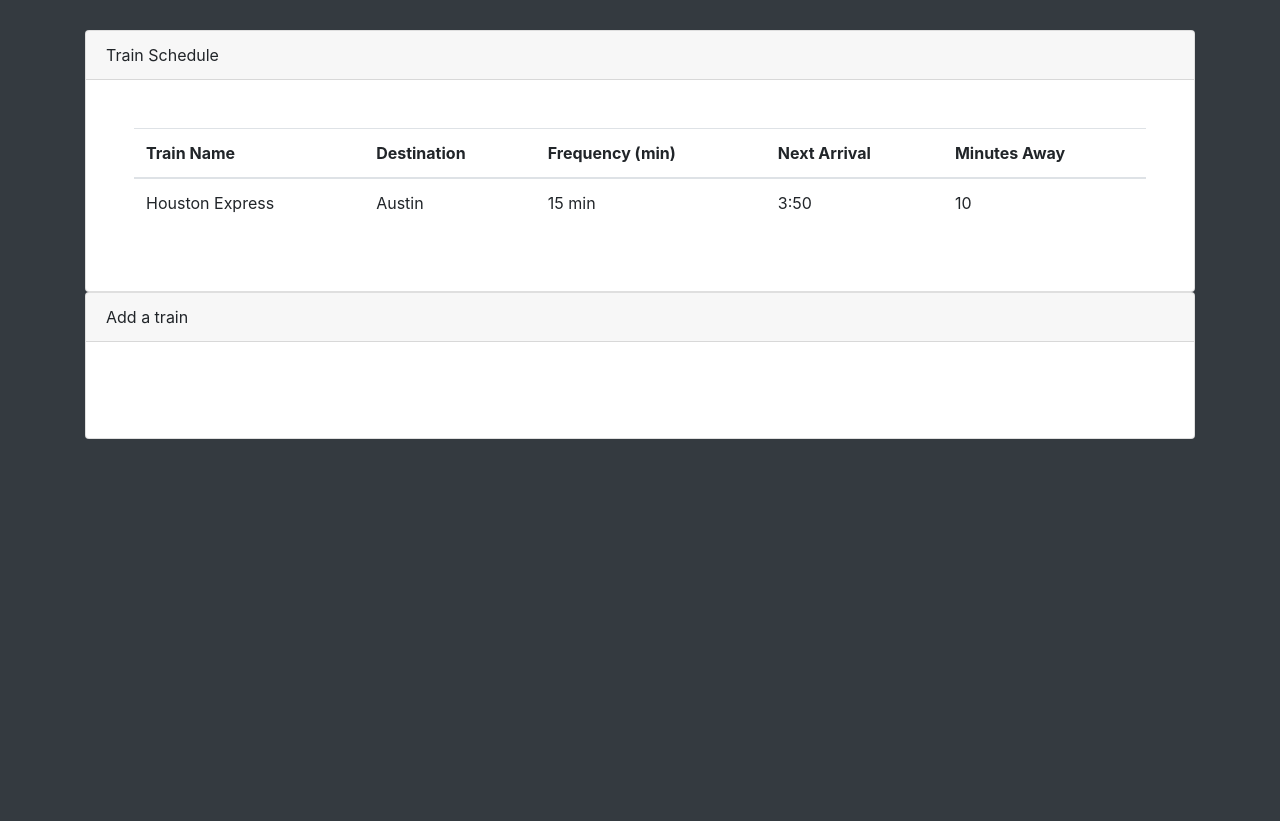
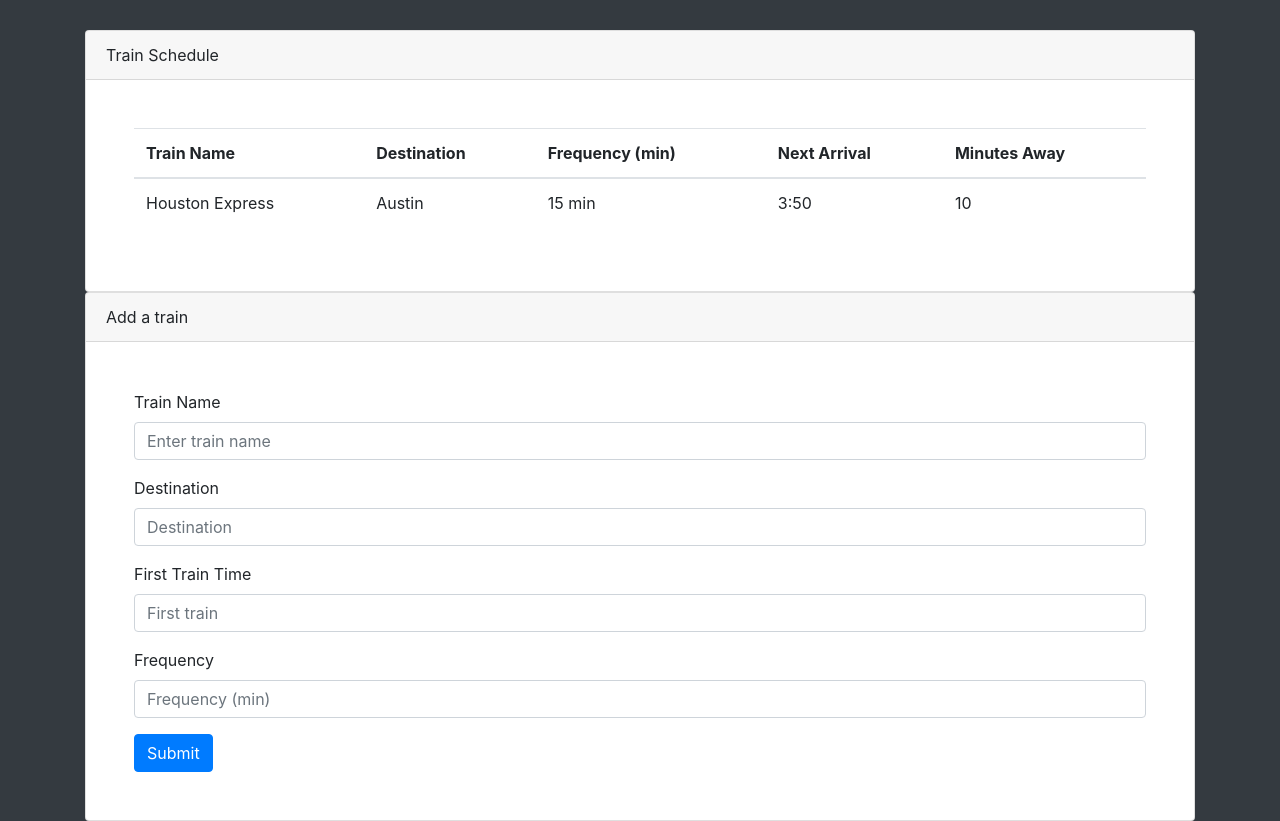
Before and after one commit to dkaj1990/TrainScheduler, a plain HTML site: page index.html in a window 1280 px wide. Shown: the part 186-1007 px from the top of the page. Before the commit the page ends 800 px from the top, so only its background shows below. Drawn offline with nearby package versions, Linux system fonts and the light colour scheme.

Commit message:
Added form to accept a new train

```diff
--- a/index.html
+++ b/index.html
@@ -63,6 +63,25 @@
                                 Add a train
                             </div>
                             <div class="card-body p-5">
+                                    <form>
+                                            <div class="form-group">
+                                              <label for="train-name-input">Train Name</label>
+                                              <input class="form-control" id="train-name-input" aria-describedby="emailHelp" placeholder="Enter train name">
+                                            </div>
+                                            <div class="form-group">
+                                              <label for="destination-input">Destination</label>
+                                              <input class="form-control" id="destination-input" placeholder="Destination">
+                                            </div>
+                                            <div class="form-group">
+                                              <label for="first-train-input">First Train Time</label>
+                                              <input class="form-control" id="first-train-input" placeholder="First train">
+                                            </div>
+                                            <div class="form-group">
+                                              <label for="frequency-input">Frequency</label>
+                                              <input class="form-control" id="frequency-input" placeholder="Frequency (min)">
+                                            </div>
+                                            <button type="submit" class="btn btn-primary">Submit</button>
+                                          </form>
 
 
                             </div>
```
